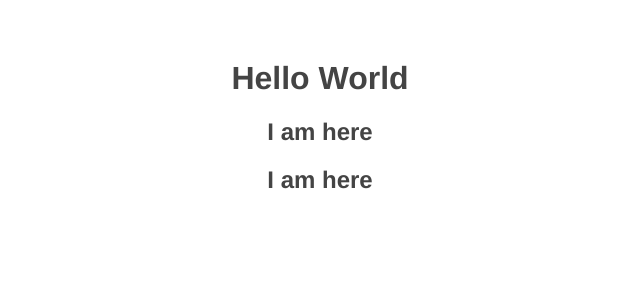
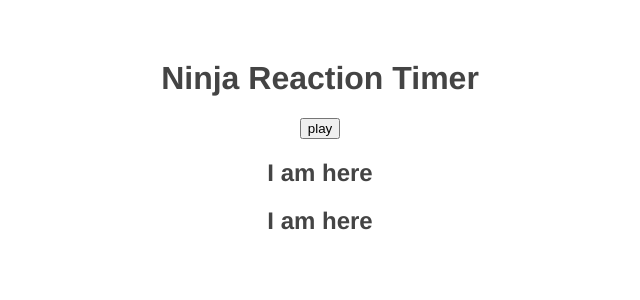
Before and after one commit to Lu-Smith/vue_reaction_timer, a Vue app: page / in a window 1280 px wide. Shown: the top 300 px of the page, without its empty margins (320-960 px from the left). Built offline with nearby package versions, Linux system fonts and the light colour scheme.

Commit message:
Updated App.vue

```diff
--- a/src/App.vue
+++ b/src/App.vue
@@ -1,5 +1,6 @@
 <template>
-<h1>Hello World</h1>
+<h1>Ninja Reaction Timer</h1>
+<button @click="start">play</button>
 <Block />
 <Results />
 </template>
```
